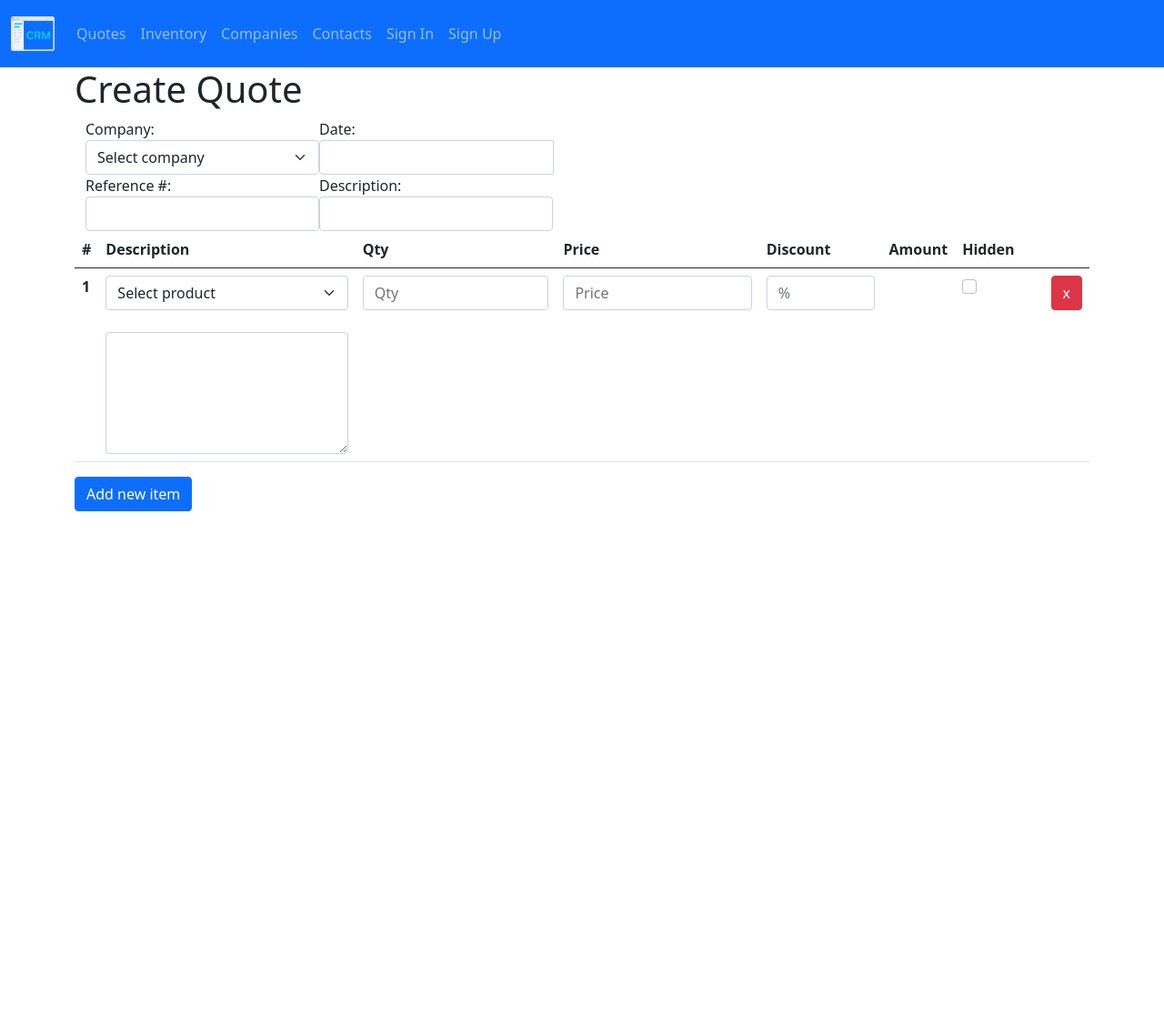
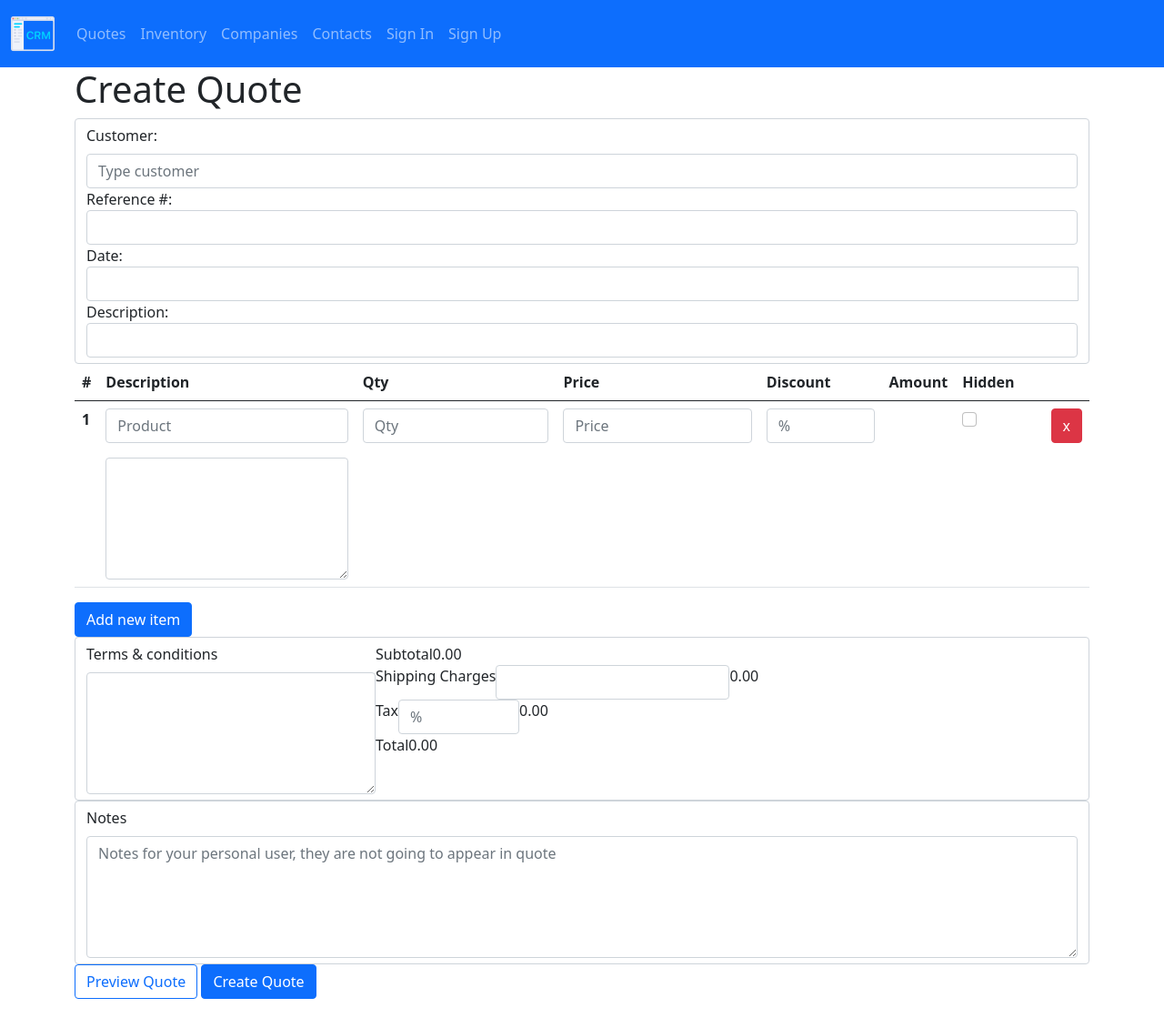
Before and after one commit to carlossgv/personalcrm-repo, a Django app: template personalcrm/quote/templates/quote/create-quote.html in a window 1280 px wide. Shown: the whole page at 91% size. Before the commit the page ends 562 px from the top, so only its background shows below. Run offline with Django 3.2, Linux system fonts and the light colour scheme; the template is opened without the code that fills it, so the values that code supplies are empty; some libraries are stand-ins or nearby versions.

Commit message:
totaling and notes parts of quote site implemented, needs css

```diff
--- a/personalcrm/quote/models.py
+++ b/personalcrm/quote/models.py
@@ -113,6 +113,7 @@ class Quote(models.Model):
         Contact, on_delete=PROTECT, related_name="contact_quoted", blank=True, null=True
     )
     note = models.TextField(blank=True, null=True)
+    internal_note = models.TextField(blank=True, null=True)
 
     def __str__(self) -> str:
         return (
--- a/personalcrm/quote/static/quote/css/main.css
+++ b/personalcrm/quote/static/quote/css/main.css
@@ -1,10 +1,26 @@
+* {
+  box-sizing: border-box;
+}
+
+body {
+  margin-bottom: 2rem;
+}
+
+#termsAndTotals {
+  display: flex;
+}
+
+.total-row {
+  display: flex;
+}
+
 .discount-column {
   /* display: flex;
   height: max-content;
   vertical-align: middle; */
 }
 
-#general-info {
+/* #general-info {
   display: flex;
   flex-wrap: wrap;
-}
+} */
--- a/personalcrm/quote/static/quote/js/main.js
+++ b/personalcrm/quote/static/quote/js/main.js
@@ -7,7 +7,7 @@ document.addEventListener('DOMContentLoaded', function () {
 
   $('.datepicker').datepicker();
 
-  $('.product-select').change((e) => {
+  $('.product-options').change((e) => {
     let tr = e.target.closest('tr');
     updateProduct(tr);
   });
@@ -15,6 +15,10 @@ document.addEventListener('DOMContentLoaded', function () {
   $('.price, .qty, .discount').keyup((e) => {
     let tr = e.target.closest('tr');
     updateAmount(tr);
+  });
+
+  $('#shipping-input, #tax-input').keyup(() => {
+    updateTotal();
   });
 
   $('.deleteRowButton').click((e) => {
@@ -33,12 +37,30 @@ document.addEventListener('DOMContentLoaded', function () {
   console.log('Document loaded!');
 });
 
+function updateTotal() {
+  let subtotal = 0;
+  let amountArray = $('.amount');
+  for (let i = 0; i < amountArray.length; i++) {
+    subtotal = subtotal + parseFloat(amountArray[i]['innerHTML']);
+  }
+
+  let shipping = parseFloat($('#shipping-input').val());
+  let tax = parseFloat($('#tax-input').val());
+  let tax_amount = (subtotal + shipping) * tax * 0.01;
+  let total = subtotal + shipping + tax_amount;
+
+  $('#subtotal-amount').html(subtotal);
+  $('#shipping-amount').html(shipping);
+  $('#tax-amount').html(tax_amount);
+  $('#total-amount').html(total);
+}
+
 function updateProduct(tr) {
-  let pn = $(tr).find('.product-select').val();
-  if (pn === 'Select product') {
-    $(tr).find('.product-title').html('');
-    $(tr).find('.product-description').html('');
-  } else {
+  let pn = $(tr).find('.product-options').val();
+
+  pn = pn.split(':')[0];
+
+  // TO DO: CATCH ERROR WHEN INPUT DOESNT MATCH SITE
   fetch(`product/${pn}`)
     .then((response) => response.json())
     .then((data) => {
@@ -46,7 +68,6 @@ function updateProduct(tr) {
       $(tr).find('.product-brand').html(`Brand: ${data['brand']}`);
       $(tr).find('.product-description').html(data['description']);
     });
-  }
 }
 
 function updateAmount(tr) {
@@ -57,6 +78,7 @@ function updateAmount(tr) {
   let amount = (qty * price * (100 - discount)) / 100;
 
   $(tr).find('.amount').html(amount);
+  updateTotal();
 }
 
 function deleteRow(tr) {
--- a/personalcrm/quote/templates/quote/create-quote.html
+++ b/personalcrm/quote/templates/quote/create-quote.html
@@ -3,23 +3,23 @@
 {% block body %}
     <h1>Create Quote</h1>
     <form id="new-quote-form" action="" method="post">
-        <div id="general-info" class="container-fluid">
-            <div id="general-first">
+        <div id="general-info" class="form-control container-fluid">
+            <!-- <div id="general-first"> -->
                 <div class="form-group">
-                    <label for="companySelect">Company:</label>
-                    <select class="form-select" id="companySelect">
-                        <option selected>Select company</option>
+                    <label class="form-label" for="companyOptions">Customer:</label>
+                    <input class="form-control" list="companyOptions" placeholder="Type customer">
+                    <datalist id="companyOptions">
                         {% for company in company_options %}
                         <option>{{ company }}</option>
                         {% endfor %}
-                    </select>
+                    </datalist>
                 </div>
                 <div class="form-group">
                     <label for="reference">Reference #:</label>
                     <input type="text" class="form-control" id="reference" placeholder="">
                 </div>
-            </div>
-            <div id="general-second">
+            <!-- </div> -->
+            <!-- <div id="general-second"> -->
                 <div class="form-group">
                     <label for="reference">Date:</label>
                     <div class="input-group date" data-provide="datepicker">
@@ -33,9 +33,9 @@
                     <label for="description">Description:</label>
                     <input type="text" class="form-control" id="description" placeholder="">
                 </div>
-            </div>
+            <!-- </div> -->
         </div>
-        <div class="form-group">
+        <div class="product-info">
             <table class="table" id="form-table">
                 <thead>
                     <tr>
@@ -53,15 +53,14 @@
                     <tr>
                         <th scope="row">1</th>
                         <td class="description-column">
-                            <div class="form-group">
-                                <select class="form-select product-select">
-                                    <option selected>Select product</option>
+                            <input class="form-control product-options" list="product-options" id="productDataList" placeholder="Product">
+                                <datalist id="product-options">
                                     {% for product in product_options %}
                                     <option>{{ product }}</option>
                                     {% endfor %}
-                                </select>
-                                <label class="product-title"></label>
-                                <label class="product-brand"></label>
+                                </datalist>
+                                <h6 class="product-title"></h6>
+                                <p class="product-brand"></p>
                                 <textarea class="form-control product-description" name="product-description" id="" cols="30" rows="5"></textarea>
                             </div>
                         </td>
@@ -101,6 +100,59 @@
                 <button type="button" class="btn btn-primary" id="new-item">Add new item</buttont>
             </div>
         </div>
-
+        <div class="form-control" id="termsAndTotals">
+            <div class="terms">
+                <label for="terms" class="form-label">Terms & conditions</label>
+                <textarea class="form-control "name="terms" id="terms" cols="30" rows="5"></textarea>
+            </div>
+            <div class="totals">
+                <div class="total-row" id="subtotal-row">
+                    <div class="total-label">
+                        Subtotal
+                    </div>
+                    <div class="total-amount" id="subtotal-amount">
+                        0.00
+                    </div>
+                </div>
+                <div class="total-row" id="shiping-row">
+                    <div class="total-label">
+                        Shipping Charges
+                    </div>
+                    <div class="form-group">
+                        <input type="number" id="shipping-input" class="form-control shipping" min="0.01">
+                    </div>
+                    <div class="total-amount" id="shipping-amount">
+                        0.00
+                    </div>
+                </div>
+                <div class="total-row" id="tax-row">
+                    <div class="total-label">
+                        Tax
+                    </div>
+                    <div class="form-group">
+                        <input type="number" class="form-control tax" id="tax-input" placeholder="%" min="0.01" max="99.99">
+                    </div>
+                    <div class="total-amount" id="tax-amount">
+                        0.00
+                    </div>
+                </div>
+                <div class="total-row" id="total-row">
+                    <div class="total-label">
+                        Total
+                    </div>
+                    <div class="total-amount" id="total-amount">
+                        0.00
+                    </div>
+                </div>
+            </div>
+        </div>
+        <div class="form-control" id="notes">
+            <div class="terms">
+                <label for="internal-notes" class="form-label">Notes</label>
+                <textarea class="form-control "name="internal-notes" id="internal-notes" cols="30" rows="5" placeholder="Notes for your personal user, they are not going to appear in quote"></textarea>
+            </div>
+        </div>
+        <button type="button" class="btn btn-outline-primary">Preview Quote</button>
+        <button type="submit" class="btn btn-primary">Create Quote</button>
     </form>
 {% endblock body %}
```
Also changed, not shown: personalcrm/quote/views.py (+5 -2 lines), personalcrm/db.sqlite3, personalcrm/quote/migrations/0004_quote_internal_note.py (added), 1 other file. Lines whose indentation alone changed are shown as unchanged.
